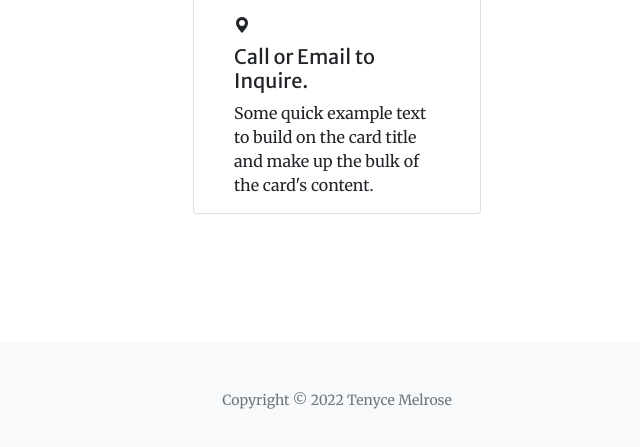
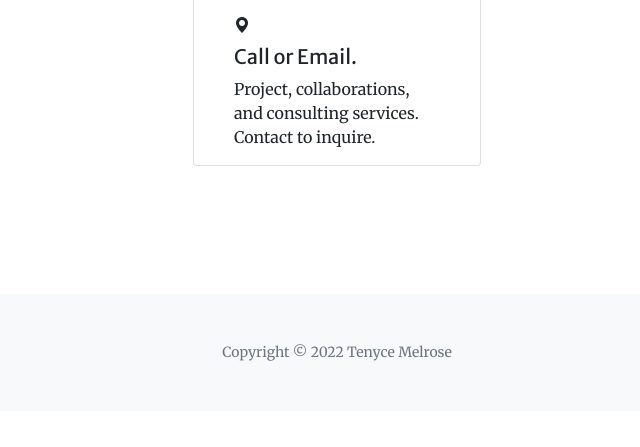
Before and after one commit to MelroseDigital/portfolio, a plain HTML site: page index.html in a window 1280 px wide. Shown: the part 3370-3817 px from the top of the page, without its empty margins (303-943 px from the left). After the commit the page ends 3781 px from the top, so only its background shows below. Drawn offline with nearby package versions, Linux system fonts and the light colour scheme.

Commit message:
Contact Section Update

```diff
--- a/index.html
+++ b/index.html
@@ -208,8 +208,8 @@
                         <img src="https://mdbcdn.b-cdn.net/img/new/standard/city/062.webp" class="card-img-top" alt="Chicago Skyscrapers"/>
                         <div class="card-body">
                             <i class="bi bi-geo-alt-fill"></i><h2 class="mt-0">  </h2>
-                          <h5 class="card-title">Call or Email to Inquire.</h5>
-                          <p class="card-text">Some quick example text to build on the card title and make up the bulk of the card's content.</p>
+                          <h5 class="card-title">Call or Email.</h5>
+                          <p class="card-text">Project, collaborations, and consulting services. Contact to inquire.</p>
                         </div>
         </section>
         <!-- END TEST SECTIION -->
```
